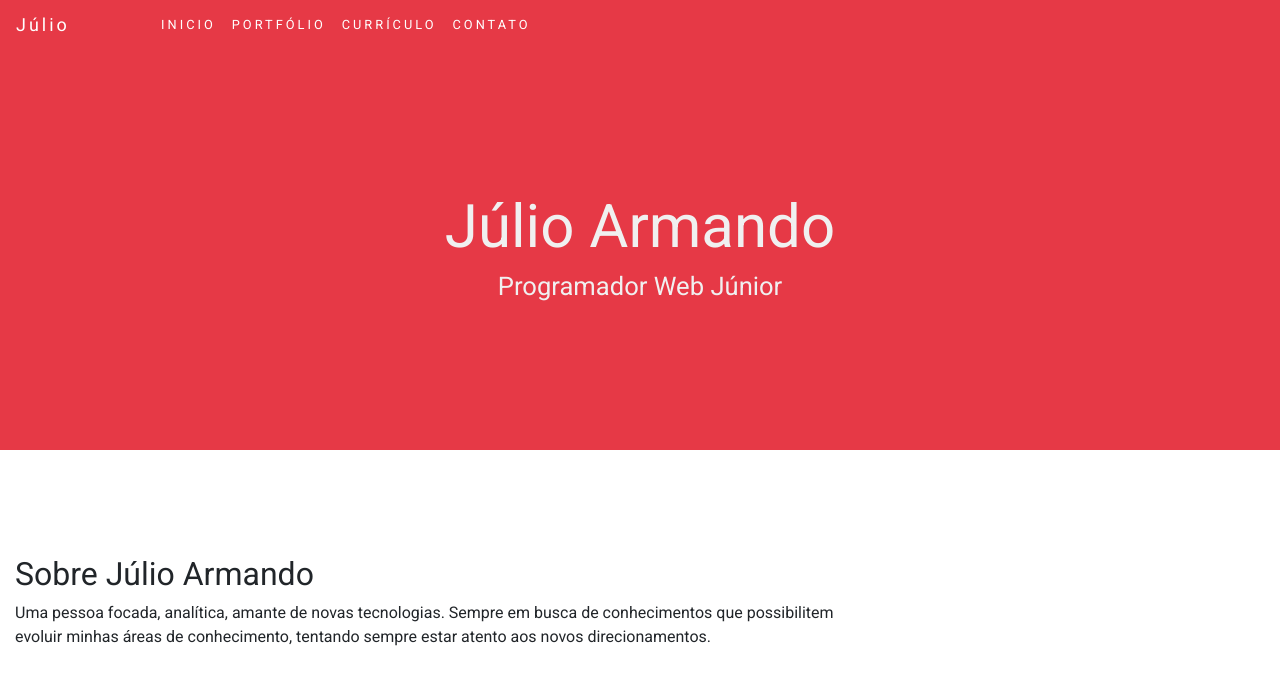
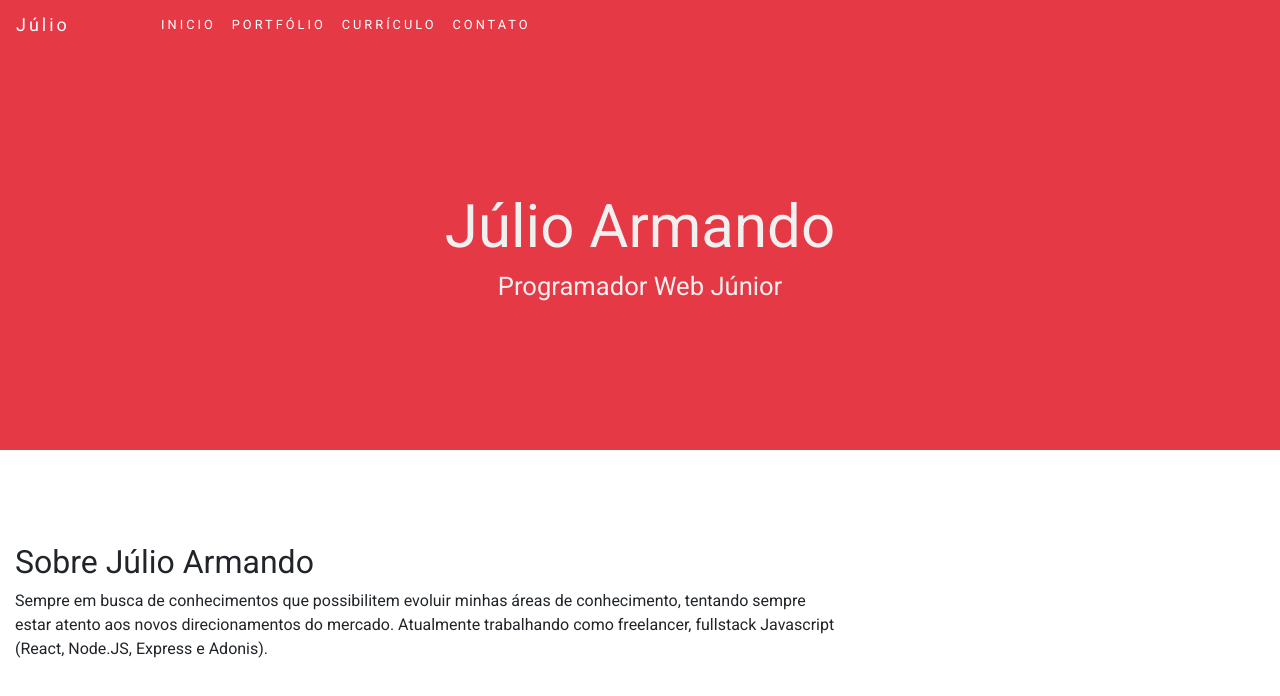
Before and after one commit to Julioamoreno/site-pessoal, a React (Create React App) app: page / in a window 1280 px wide. Shown: the top 696 px of the page. Built offline with nearby package versions, Linux system fonts and the light colour scheme; a web font is replaced by a local one.

Commit message:
feat: alterando sobre da pagina inicial

```diff
--- a/src/componentes/inicio.js
+++ b/src/componentes/inicio.js
@@ -2,22 +2,22 @@ import React from 'react';
 
 const Inicio = (props) => {
 	return (
-		<div className="container-fluid">
-			<div className="row" id="topo">
-				<div className="col text-center my-auto">
+		<div className='container-fluid'>
+			<div className='row' id='topo'>
+				<div className='col text-center my-auto'>
 					<h1>Júlio Armando</h1>
 					<h2>Programador Web Júnior</h2>
 				</div>
 			</div>
 
-			<div className="row" id="sobre">
-				<div className="col-sm-8 my-auto">
+			<div className='row' id='sobre'>
+				<div className='col-sm-8 my-auto'>
 					<h2>Sobre Júlio Armando</h2>
 					<p>
-						Uma pessoa focada, analítica, amante de novas tecnologias. Sempre em
-						busca de conhecimentos que possibilitem evoluir minhas áreas de
-						conhecimento, tentando sempre estar atento aos novos
-						direcionamentos.
+						Sempre em busca de conhecimentos que possibilitem evoluir minhas
+						áreas de conhecimento, tentando sempre estar atento aos novos
+						direcionamentos do mercado. Atualmente trabalhando como freelancer,
+						fullstack Javascript (React, Node.JS, Express e Adonis).
 					</p>
 				</div>
 			</div>
```
